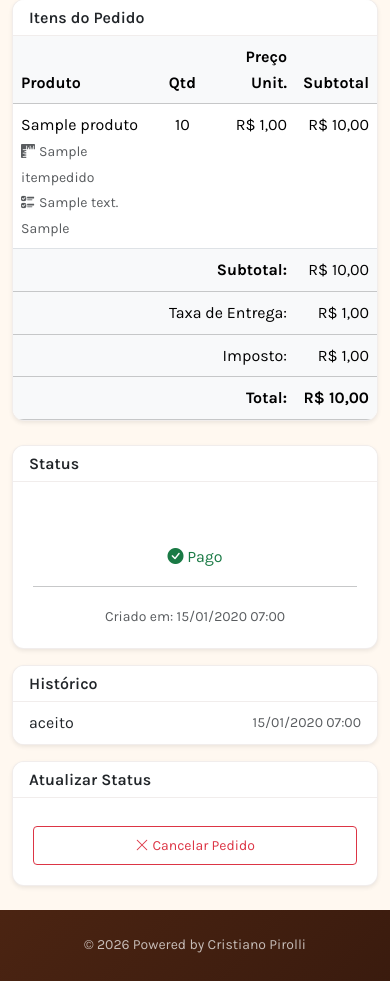
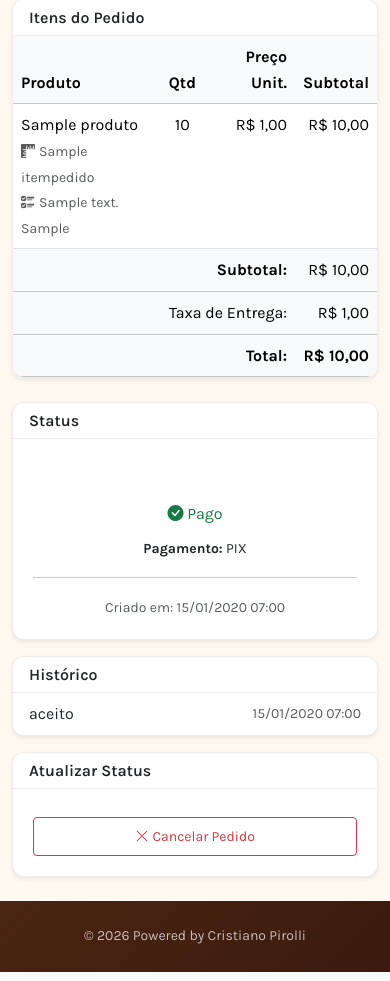
Before and after one commit to CristianoPirolli/cardapio-online, a Django app: page /painel/pedidos/1/ in a window 390 px wide. Shown: the part 637-1618 px from the top of the page. Run offline with Django 4.2, Linux system fonts and the light colour scheme; a user stored in the database is signed in; tables that the repository leaves empty hold one stand-in row (values such as "Sample post"); parts of the project's set-up code (start-up, migrations or seed data) failed here and were passed over; some libraries are stand-ins or nearby versions.

Commit message:
chore: aplica alteracoes pendentes

```diff
--- a/apps/restaurantes/api_views.py
+++ b/apps/restaurantes/api_views.py
@@ -10,7 +10,7 @@
 # =============================================================================
 
 from rest_framework import viewsets, permissions
-from rest_framework.decorators import action
+from rest_framework.decorators import action, permission_classes
 from rest_framework.response import Response
 from rest_framework.views import APIView
 from rest_framework import status as drf_status
@@ -124,7 +124,7 @@ class RestauranteViewSet(viewsets.ModelViewSet):
             'ticket_medio': f'{ticket_medio:.2f}',
         })
 
-    @action(detail=True, methods=['post'], url_path='zona-entrega')
+    @action(detail=True, methods=['post'], url_path='zona-entrega', permission_classes=[permissions.AllowAny])
     def zona_entrega(self, request, pk=None):
         """
         POST /api/restaurantes/{id}/zona-entrega/
--- a/templates/base.html
+++ b/templates/base.html
@@ -27,11 +27,6 @@
     <!-- CSS customizado -->
     <link rel="stylesheet" href="{% static 'css/style.css' %}">
     <style>
-        @media (max-width: 991.98px) {
-            body {
-                padding-bottom: {% if carrinho_total_itens %}5.5rem{% else %}0{% endif %};
-            }
-        }
 
         /* === Barra de progresso no topo === */
         #page-progress {
@@ -256,13 +251,6 @@
         </div>
     </footer>
 
-    {% if carrinho_total_itens %}
-    <div class="d-lg-none position-fixed start-0 end-0 bottom-0 p-3 shadow-lg" style="z-index: 1050; background: rgba(255, 248, 240, 0.95); backdrop-filter: blur(10px); border-top: 1px solid var(--cor-borda);">
-        <a href="{% url 'ver_carrinho' %}" class="btn btn-warning btn-lg w-100 fw-semibold">
-            <i class="bi bi-cart3 me-2"></i>Ir para o Carrinho ({{ carrinho_total_itens }})
-        </a>
-    </div>
-    {% endif %}
 
     <!-- Vendor scripts carregados no <head> com defer para evitar re-execução no HTMX body swap -->
 
--- a/templates/painel/pedido_detalhe.html
+++ b/templates/painel/pedido_detalhe.html
@@ -93,10 +93,6 @@
                                 <td class="text-end">R$ {{ pedido.taxa_entrega|floatformat:2 }}</td>
                             </tr>
                             <tr>
-                                <td colspan="3" class="text-end">Imposto:</td>
-                                <td class="text-end">R$ {{ pedido.imposto|floatformat:2 }}</td>
-                            </tr>
-                            <tr>
                                 <td colspan="3" class="text-end"><strong>Total:</strong></td>
                                 <td class="text-end"><strong>R$ {{ pedido.total|floatformat:2 }}</strong></td>
                             </tr>
@@ -130,6 +126,12 @@
                     {% else %}
                         <span class="text-warning"><i class="bi bi-clock"></i> Pendente</span>
                     {% endif %}
+                </div>
+
+                <div class="mt-2">
+                    <p class="mb-0">
+                        <small><strong>Pagamento:</strong> {{ pedido.get_forma_pagamento_display }}</small>
+                    </p>
                 </div>
 
                 <hr>
```
Also changed, not shown: config/settings.py (+15 -0 lines), templates/pedidos/checkout.html (+9 -1 lines).
